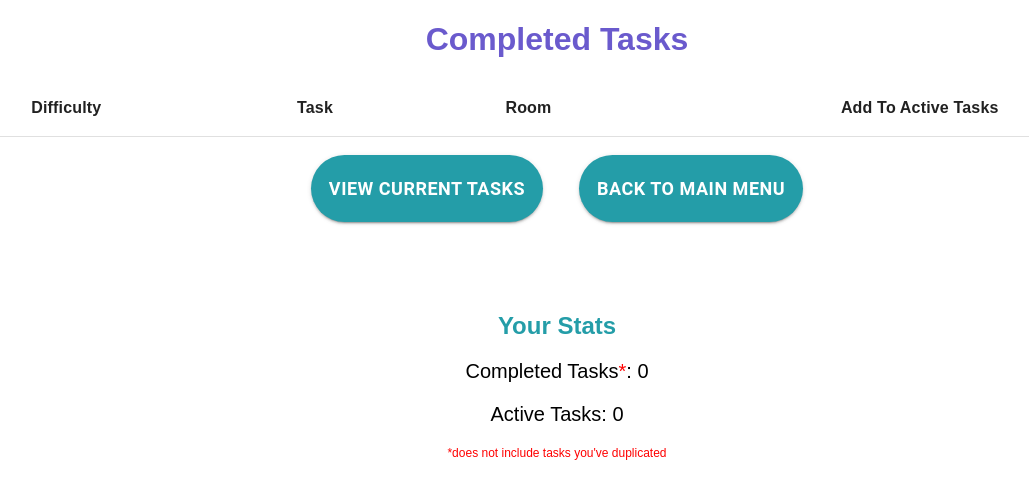
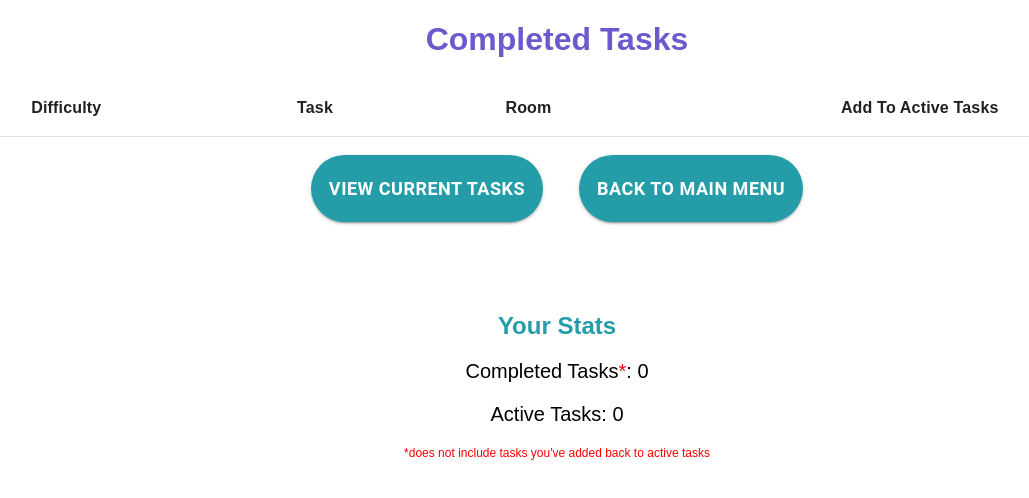
Before and after one commit to jeriaca/chore-app, a React (Create React App) app: page /#/completed in a window 1280 px wide. Shown: the top 498 px of the page, without its empty margins (83-1112 px from the left). Built offline with nearby package versions, Linux system fonts and the light colour scheme.

Commit message:
a few more minor adjustments...
changed up how "key" works.

```diff
--- a/src/Completed.js
+++ b/src/Completed.js
@@ -73,7 +73,9 @@ export const Completed = ({
 					</TableHead>
 					<TableBody className="Table-Data">
 							{tasks.filter(x => x.completed).map(x =>
-						<TableRow key={x.task}>
+						<TableRow
+							key={x.task + x.room}
+						>
 							<TableCell align="center">{x.difficulty}</TableCell>
 							<TableCell align="center">{x.task}</TableCell>
 							<TableCell align="center">{x.room}</TableCell>
@@ -104,7 +106,7 @@ export const Completed = ({
 				<h2>Your Stats</h2>
 				<p>Completed Tasks<span>*</span>: {countOfCompletedTasks}</p>
 				<p>Active Tasks: {countOfActiveTasks}</p>
-				<p id="note-this">*does not include tasks you've duplicated</p>
+				<p id="note-this">*does not include tasks you've added back to active tasks</p>
 			</div>
 		</>
 	);
--- a/src/Tasks.js
+++ b/src/Tasks.js
@@ -18,7 +18,7 @@ import DoneOutline from "@mui/icons-material/DoneOutline";
 export const Tasks = ({
 	tasks,
 	addNewTask,
-	completeTask,
+	completeTask
 }) => {
 
 	const nav = useNavigate();
@@ -32,7 +32,6 @@ export const Tasks = ({
 	const submitNewTask = () => {
 			newTaskEnteredByUser === "" ? alert("enter a task") :
 			addNewTask({
-				key: newTaskEnteredByUser + newRoomEnteredByUser,
 				task: newTaskEnteredByUser,
 				room: newRoomEnteredByUser,
 				completed: false,
@@ -103,7 +102,7 @@ export const Tasks = ({
 					<TableBody className="Table-Data">
 							{tasks.filter(x => !x.completed).map(x =>
 						<TableRow
-							key={x.key}
+							key={x.task + x.room}
 						>
 							<TableCell align="center">{x.difficulty}</TableCell>
 							<TableCell align="center">{x.task}</TableCell>
```
